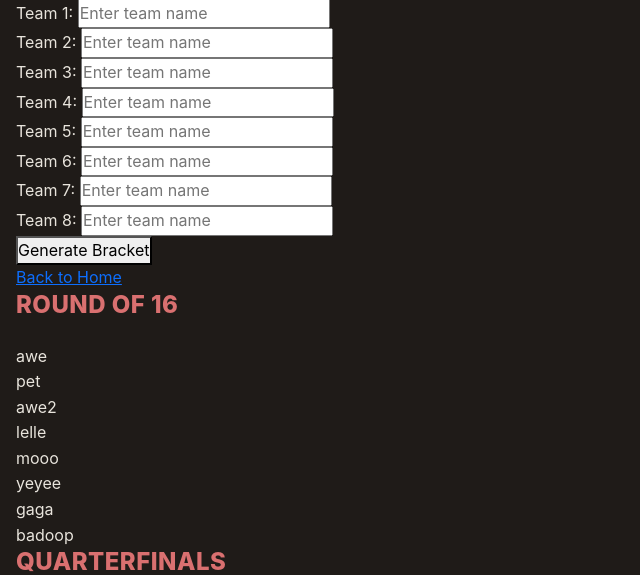
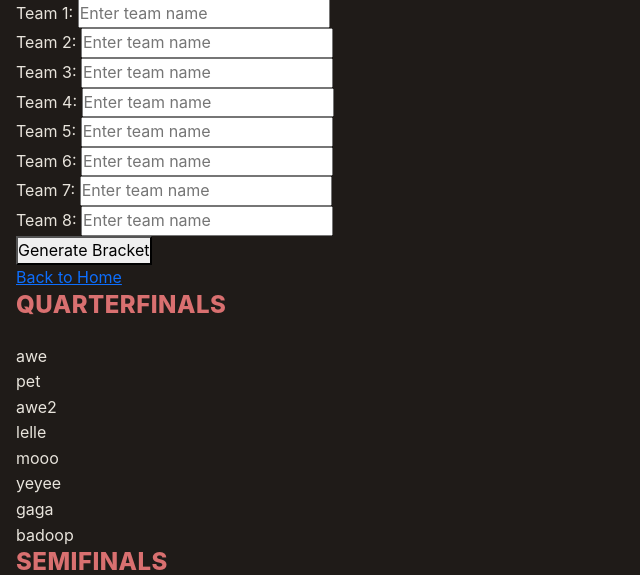
Before and after one commit to CarlySo132/L3-Computer-Science-Project, a Flask app: page /bracket in a window 1280 px wide. Shown: the part 191-766 px from the top of the page, without its empty margins (0-640 px from the left). Run offline with Flask 3, Linux system fonts and the light colour scheme.

Commit message:
Basic tournament bracket creator stage 1 (broken winner screen)

```diff
--- a/app.py
+++ b/app.py
@@ -15,7 +15,7 @@ class Match(db.Model):
     __tablename__ = 'matches'
     id = db.Column(db.Integer, primary_key=True)
     round = db.Column(db.Integer, nullable=False)
-    match_index= db.Column(db.Integer, nullable=False)
+    match_index = db.Column(db.Integer, nullable=False)
     team1_id = db.Column(db.Integer, db.ForeignKey('teams.id'), nullable=True)
     team2_id = db.Column(db.Integer, db.ForeignKey('teams.id'), nullable=True)
     winner_id = db.Column(db.Integer, db.ForeignKey('teams.id'), nullable=True)
@@ -26,7 +26,6 @@ class Match(db.Model):
 
 @app.route("/")
 def index():
-    print('Index')
     return render_template('index.html')
 
 @app.route("/bracket")
@@ -40,7 +39,7 @@ def setup():
     Match.query.delete()
     Bracket.query.delete()
 
-    for i in range(1, 17):
+    for i in range(1, 9):
         name = request.form.get(f"team{i}", f"Team {i}")
         team = Bracket(name=name, seed=i)
         db.session.add(team)
@@ -49,7 +48,8 @@ def setup():
 
     teams = Bracket.query.order_by(Bracket.seed).all()
 
-    for i in range(8):
+    # 8 teams -> round 1 is Quarterfinals (4 matches)
+    for i in range(4):
         match = Match(
             round=1,
             match_index=i,
@@ -58,18 +58,52 @@ def setup():
         )
         db.session.add(match)
 
-    for round_num, count in [(2,4), (3,2), (4,1)]:
-            for i in range(count):
-                match = Match(
-                    round=round_num,
-                    match_index=i,
-                    team1_id=None,
-                    team2_id=None
-                )
-                db.session.add(match)
+    for round_num, count in [(2, 2), (3, 1)]:
+        for i in range(count):
+            match = Match(
+                round=round_num,
+                match_index=i,
+                team1_id=None,
+                team2_id=None
+            )
+            db.session.add(match)
 
     db.session.commit()
     return redirect(url_for('bracket'))
+
+@app.route("/declare_winner/<int:match_id>/<int:winner_id>", methods=["POST"])
+def declare_winner(match_id, winner_id):
+    match = Match.query.get_or_404(match_id)
+
+    if winner_id not in (match.team1_id, match.team2_id):
+        return redirect(url_for('bracket'))
+
+    match.winner_id = winner_id
+    db.session.commit()
+
+    advance_winner(match)
+
+    return redirect(url_for('bracket'))
+
+def advance_winner(match):
+    """Pushes the winner of `match` into the correct slot of the next round."""
+    next_round = match.round + 1
+    next_match_index = match.match_index // 2
+
+    next_match = Match.query.filter_by(
+        round=next_round,
+        match_index=next_match_index
+    ).first()
+
+    if next_match is None:
+        return  # match.round was the final, nothing further to advance to
+
+    if match.match_index % 2 == 0:
+        next_match.team1_id = match.winner_id
+    else:
+        next_match.team2_id = match.winner_id
+
+    db.session.commit()
 
 @app.route("/rules")
 def rules():
--- a/templates/bracket.html
+++ b/templates/bracket.html
@@ -18,39 +18,48 @@
     </div>
 </form>
 
-{% for round_num in [1, 2, 3, 4] %}
+{% for round_num in [1, 2, 3] %}
 <div class="round">
     <h2>
-        {% if round_num  == 1 %} Round of 16
-        {% elif round_num == 2 %} Quarterfinals
-        {% elif round_num == 3 %} Semifinals
-        {% elif round_num == 4 %} Final
+        {% if round_num == 1 %} Quarterfinals
+        {% elif round_num == 2 %} Semifinals
+        {% elif round_num == 3 %} Final
         {% endif %}
     </h2>
     {% for match in matches if match.round == round_num %}
     <div class="match">
 
+        {% if match.team1_id %}
+            {% if match.winner_id %}
                 <div class="team {% if match.winner_id == match.team1_id %}winner{% endif %}">
-            {% if match.team1_id %}
                     {{ match.team1.name }}
+                </div>
             {% else %}
-                TBD
+                <form action="{{ url_for('declare_winner', match_id=match.id, winner_id=match.team1_id) }}" method="POST" class="team-form">
+                    <button type="submit" class="team team-button">{{ match.team1.name }}</button>
+                </form>
             {% endif %}
+        {% else %}
+            <div class="team">TBD</div>
+        {% endif %}
+
+        {% if match.team2_id %}
+            {% if match.winner_id %}
+                <div class="team {% if match.winner_id == match.team2_id %}winner{% endif %}">
+                    {{ match.team2.name }}
                 </div>
-
-        <div class="team {% if match.winner_id == match.team2_id%}winner{% endif %}">
-            {% if match.team2_id %}
-                {{ match.team2.name }}
             {% else %}
-                TBD
+                <form action="{{ url_for('declare_winner', match_id=match.id, winner_id=match.team2_id) }}" method="POST" class="team-form">
+                    <button type="submit" class="team team-button">{{ match.team2.name }}</button>
+                </form>
             {% endif %}
-        </div>
+        {% else %}
+            <div class="team">TBD</div>
+        {% endif %}
 
     </div>
-    {% endfor%}
+    {% endfor %}
 </div>
 {% endfor %}
 
-
-</div>
 {% endblock %}
```
Also changed, not shown: instance/Bracket.db. Lines whose indentation alone changed are shown as unchanged.
